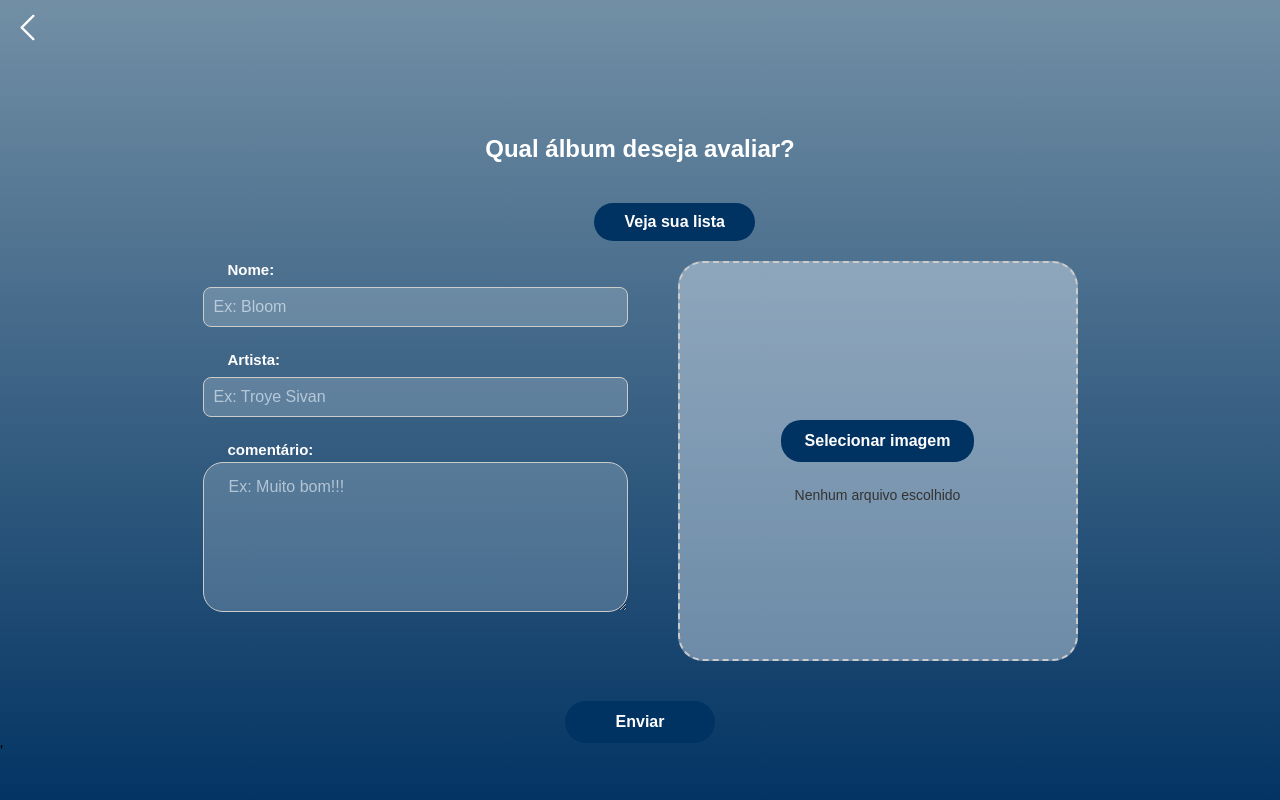
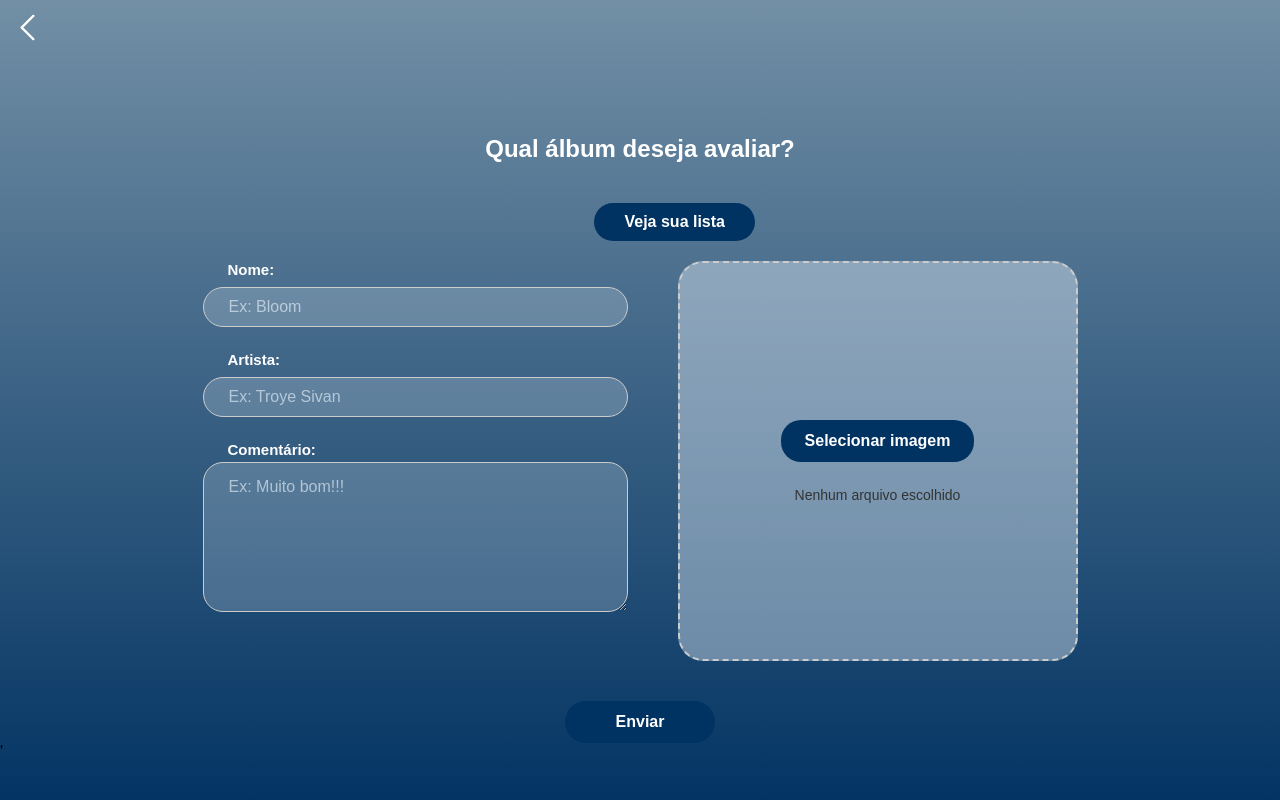
Before and after one commit to guisouzsa/trackscore, a PHP site: page /crud_avaliacoes/upload_ava.php in a window 1280 px wide. Run offline with PHP 8.4, Linux system fonts and the light colour scheme; the visitor is signed in with stand-in values (Sample User, id 1); some web fonts are replaced.

Commit message:
Atualização do css da tela inicial, update e upload

```diff
--- a/login/conexao.php
+++ b/login/conexao.php
@@ -3,7 +3,7 @@ try {
     $conexao = new PDO(
         "mysql:host=localhost;dbname=trackscore;charset=utf8mb4",
         "root",
-        "",
+        "aluno",
         [
             PDO::ATTR_ERRMODE => PDO::ERRMODE_EXCEPTION,
             PDO::ATTR_DEFAULT_FETCH_MODE => PDO::FETCH_OBJ
--- a/login/css/style.css
+++ b/login/css/style.css
@@ -154,6 +154,7 @@ body {
 
 
 /* CSS DA PÁGINA INCIAL/LOGADO */
+
 #pag_logado {
     height: 100vh;
     display: flex;
--- a/paginas/assets/css/style.css
+++ b/paginas/assets/css/style.css
@@ -9,6 +9,7 @@ body {
     font-family: "heebo", sans-serif;
     font-style: normal;
 }
+
 
 
 /* CSS DA TELA INICIAL DEPOIS DE LOGIN */
@@ -65,14 +66,14 @@ body {
     background-color: #fbfcfc;
     color: rgb(5, 5, 5);
     border: none;
-    cursor: pointer;
 }
 
 .divs_principais {
     display: flex;
-    height: 100vh;
     margin: 0px 20px;
     gap: 20px;
+    height: 90vh;
+
 }
 
 .div1 {
@@ -82,8 +83,10 @@ body {
     padding: 20px;
     display: flex;
     flex-direction: column;
-    gap: 15px;
+    gap: 40px;
+
 }
+
 
 .grupo-cima,
 .grupo-baixo {
@@ -116,6 +119,9 @@ body {
     border: 0.1px solid #ffffff30;
 }
 
+#button_logout {
+    margin-top: 150px;
+}
 
 #button_logout:hover, .botao_menu:hover {
     background-color: rgba(255, 255, 255, 0.2); /* fundo branco bem transparente */
@@ -247,6 +253,7 @@ body {
     display: flex;
     justify-content: center;
     gap: 50px;
+    border-radius: 25px;
 
 }
 
@@ -254,6 +261,7 @@ body {
     display: flex;
     flex-direction: column;
     gap: 4px;
+
 }
 
 
@@ -751,9 +759,8 @@ button {
 input[type="text"],
 input[type="email"] {
     width: 100%;
-    padding: 10px;
     border: 1px solid #ccc;
-    border-radius: 8px;
+    border-radius: 20px;
     margin-top: 5px;
     box-sizing: border-box;
 }
--- a/paginas/crud_avaliacoes/upload_ava.php
+++ b/paginas/crud_avaliacoes/upload_ava.php
@@ -31,7 +31,7 @@ include_once '../assets/protect/protect.php';
                                 <input type="text" name="album" placeholder="Ex: Bloom" required>
                                 <label for="nomes" class="nomes">Artista:</label>
                                 <input type="text" name="artista" placeholder="Ex: Troye Sivan" required>
-                                <label for="nomes" class="nomes">comentário:</label>
+                                <label for="nomes" class="nomes">Comentário:</label>
                                 <textarea type="text" name="comentario" id="input_comentario" placeholder="Ex: Muito bom!!!"></textarea>
                             </div>
 
```
Also changed, not shown: paginas/index.php (+5 -4 lines), README.md, paginas/assets/protect/protect.php (line endings or trailing spaces), paginas/assets/script/script.js (line endings or trailing spaces), paginas/assets/uploads/685a82d30a2f7_images.jfif (added), paginas/assets/uploads/685a8dc2ba427_cranio-de-barbeiro-barbudo-e-bigode_225004-204.avif (added), paginas/cadastro/cadastrar_usuario.php (line endings or trailing spaces), paginas/cadastro/cadastro.php (line endings or trailing spaces), paginas/cadastro/delete.php (line endings or trailing spaces), paginas/cadastro/perfil.php (line endings or trailing spaces), paginas/cadastro/update.php (line endings or trailing spaces), paginas/crud_avaliacoes/delete.php (line endings or trailing spaces), paginas/crud_avaliacoes/envia_dados.php (line endings or trailing spaces), paginas/crud_avaliacoes/read_dados.php (line endings or trailing spaces), 1 more files.
